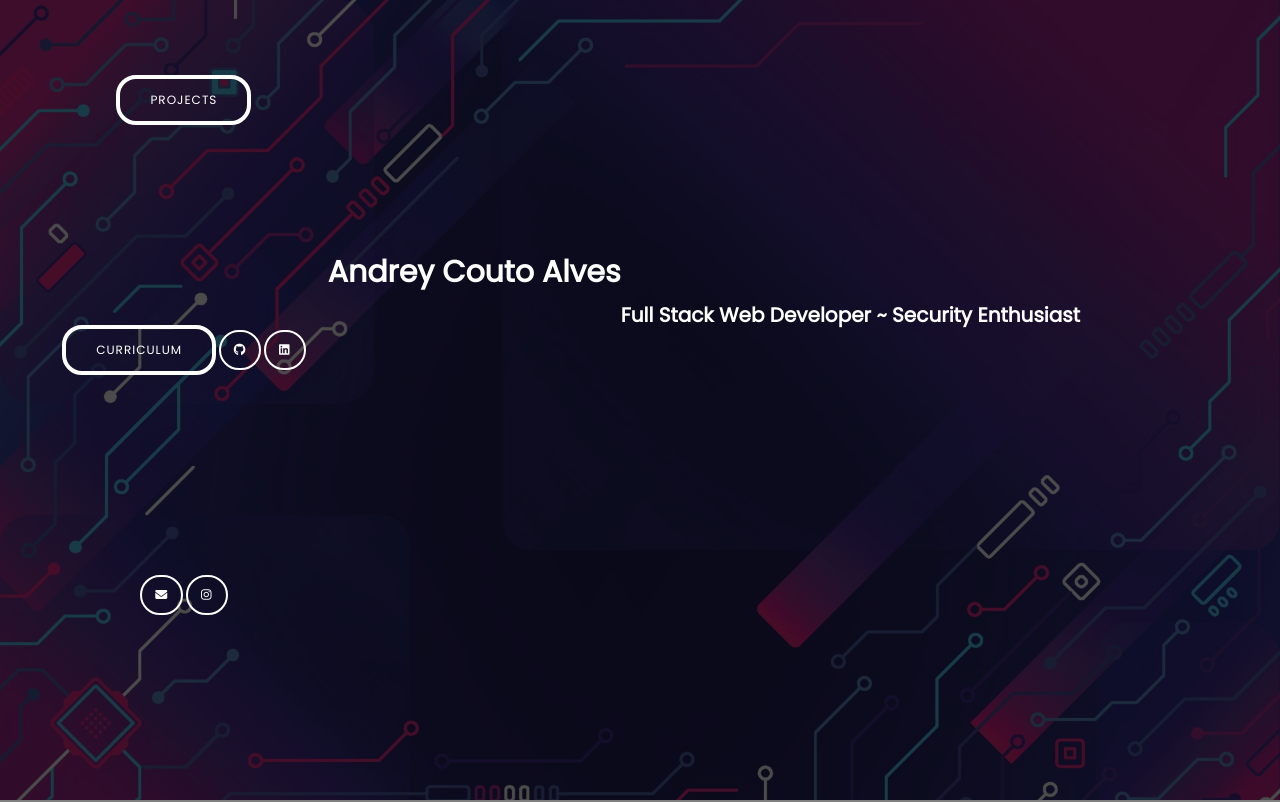
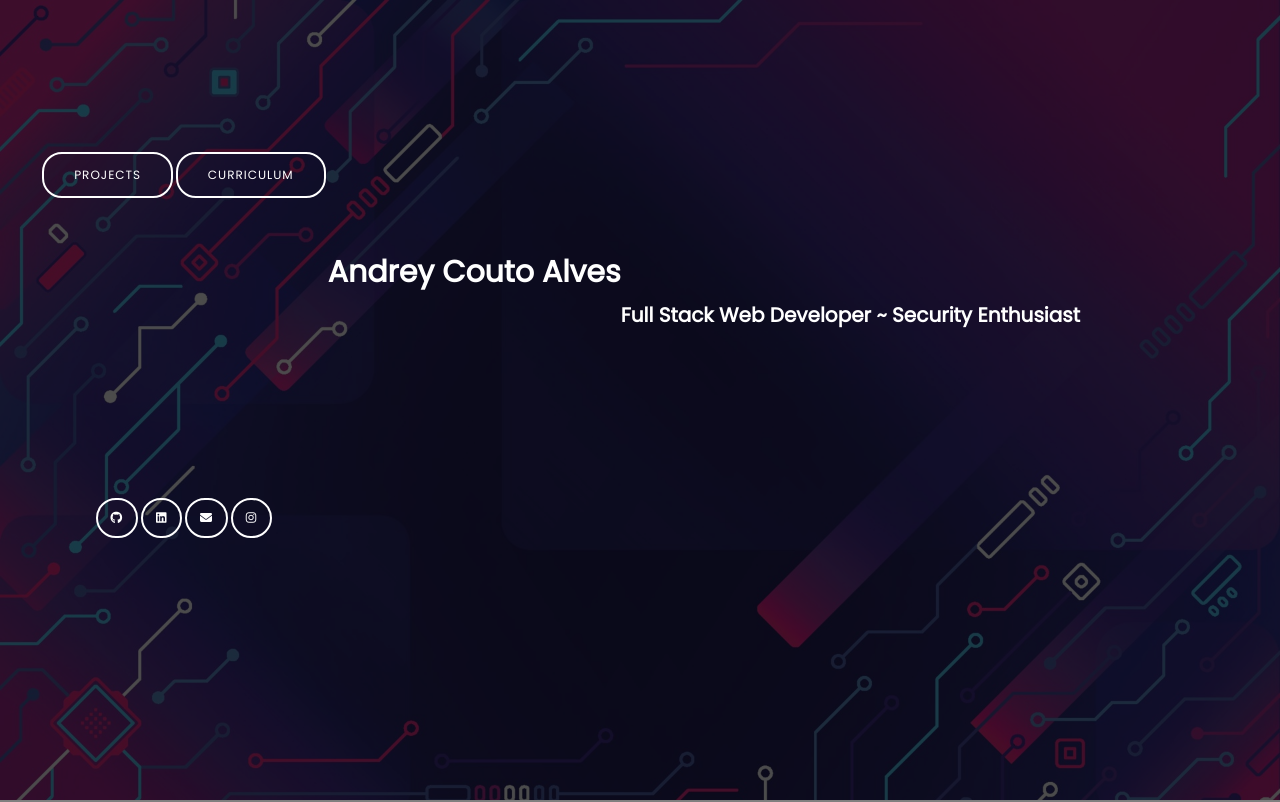
Before and after one commit to andreycoutt/andreycoutt.github.io, a website: page index.html in a window 1280 px wide. Shown: the top 802 px of the page. Drawn offline with nearby package versions, Linux system fonts and the light colour scheme.

Commit message:
ajustes 3.0

```diff
--- a/style.css
+++ b/style.css
@@ -112,11 +112,11 @@ footer{
     padding: 12px 30px;
     color: white;
     background-color: transparent;
-    border: 4px solid white;
+    border: 2px solid white;
     border-radius: 2rem;
     text-transform: uppercase;
     letter-spacing: .10rem;
-    margin-bottom: 200px; // mexer
+    margin-bottom: 300px; // mexer
 }
 
 
@@ -159,7 +159,7 @@ footer{
 }
 
 #presentation h3 {
-    margin-bottom: -400px;
+    margin-bottom: -450px;
     margin-right: 200px;
     display: block;
     width: fit-content;
```
